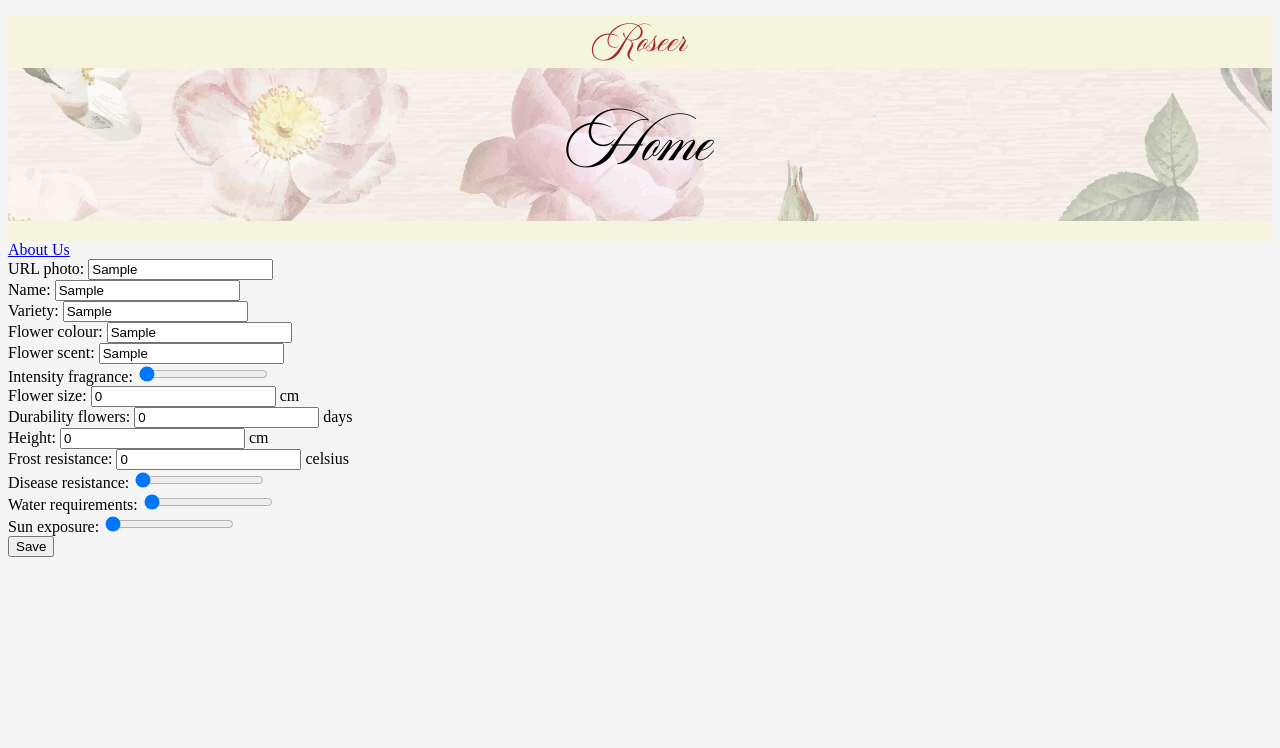
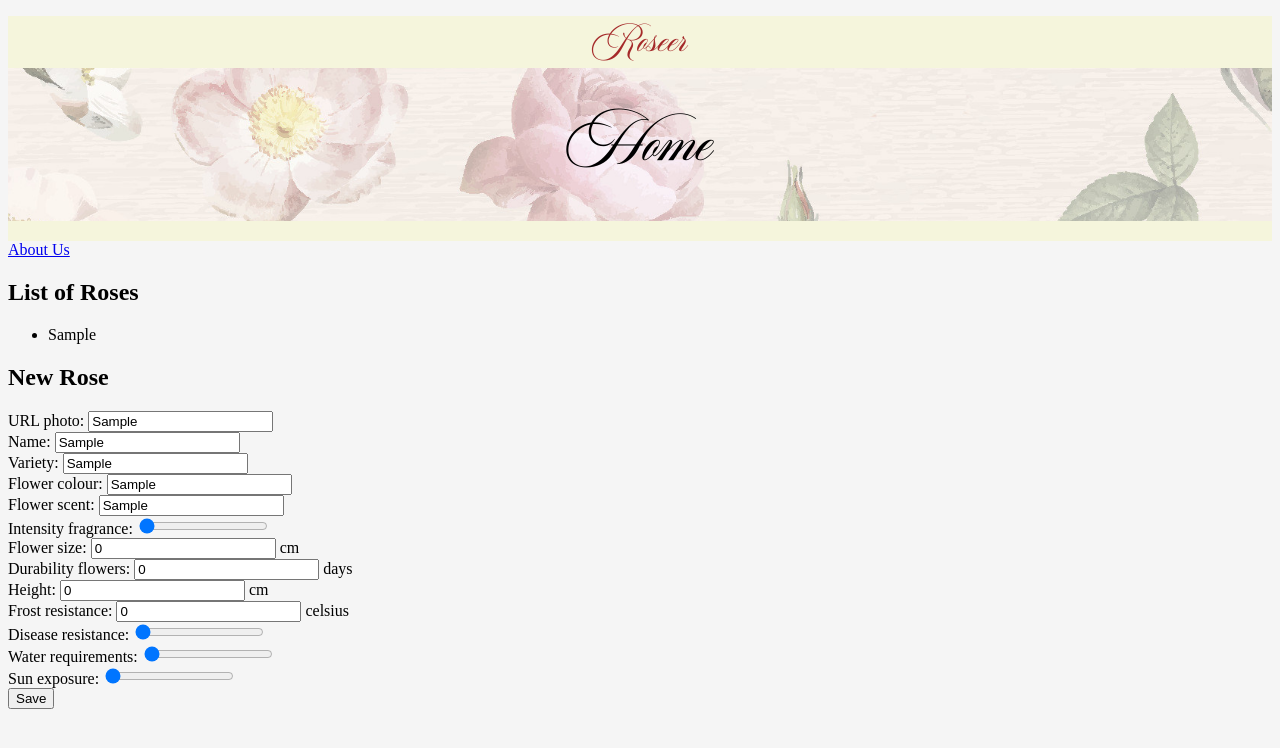
Before and after one commit to SusanaGit/app-roseer, an Angular app: page /home in a window 1280 px wide. Both pictures are taken after typing "Sample", "Sample", "Sample", "Sample", "Sample" into the empty fields and a click on the button "Save". Shown: the top 748 px of the page. Built offline with nearby package versions, Linux system fonts and the light colour scheme.

Commit message:
24. Listamos las roses del listado de roses

```diff
--- a/src/app/pages/home/home.component.html
+++ b/src/app/pages/home/home.component.html
@@ -1,6 +1,16 @@
 <app-header [title]="title"></app-header>
 
 <a [routerLink]="'/aboutus'">About Us</a>
+
+<h2>List of Roses</h2>
+
+<div>
+  <ul>
+    <li *ngFor="let rose of roses">{{rose.name}}</li>
+  </ul>
+</div>
+
+<h2>New Rose</h2>
 
 <form>
   <div>
--- a/src/app/pages/home/home.component.ts
+++ b/src/app/pages/home/home.component.ts
@@ -4,6 +4,7 @@ import {HeaderComponent} from "../../shared/components/header/header.component";
 import {IRose} from "../../model/interfaces";
 import {RosesService} from "../../services/roses.service";
 import {FormsModule} from "@angular/forms";
+import {NgFor} from "@angular/common";
 
 @Component({
   selector: 'app-home',
@@ -11,7 +12,8 @@ import {FormsModule} from "@angular/forms";
   imports: [
     RouterModule,
     HeaderComponent,
-    FormsModule
+    FormsModule,
+    NgFor
   ],
   templateUrl: './home.component.html',
   styleUrl: './home.component.scss'
@@ -19,6 +21,8 @@ import {FormsModule} from "@angular/forms";
 export class HomeComponent implements OnInit {
 
   rosesService = inject(RosesService);
+
+  roses: IRose[] = [];
 
   title: string | undefined ;
 
@@ -40,6 +44,13 @@ export class HomeComponent implements OnInit {
 
   ngOnInit(): void {
     this.title = "Home";
+
+    console.log("Initialize the roses variable.");
+    this.getRoses();
+  }
+
+  getRoses() {
+    this.roses = this.rosesService.getRoses();
   }
 
   saveRose() {
@@ -67,5 +78,11 @@ export class HomeComponent implements OnInit {
     } catch (error) {
       console.error("Error saving rose: ", error)
     }
+
+    try {
+      this.getRoses();
+    } catch (error) {
+      console.error("Error showing list of roses.")
+    }
   }
 }
```
